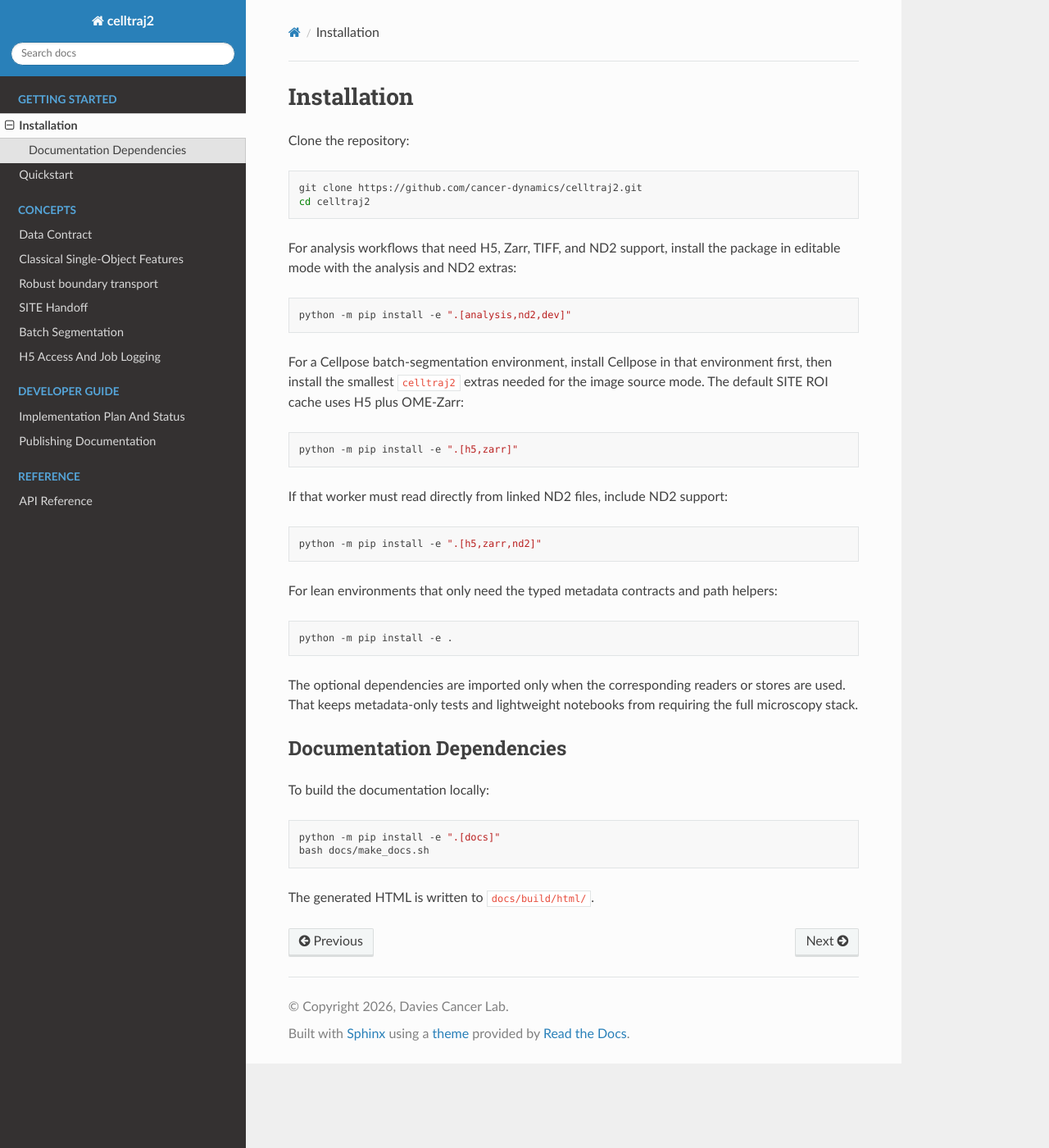
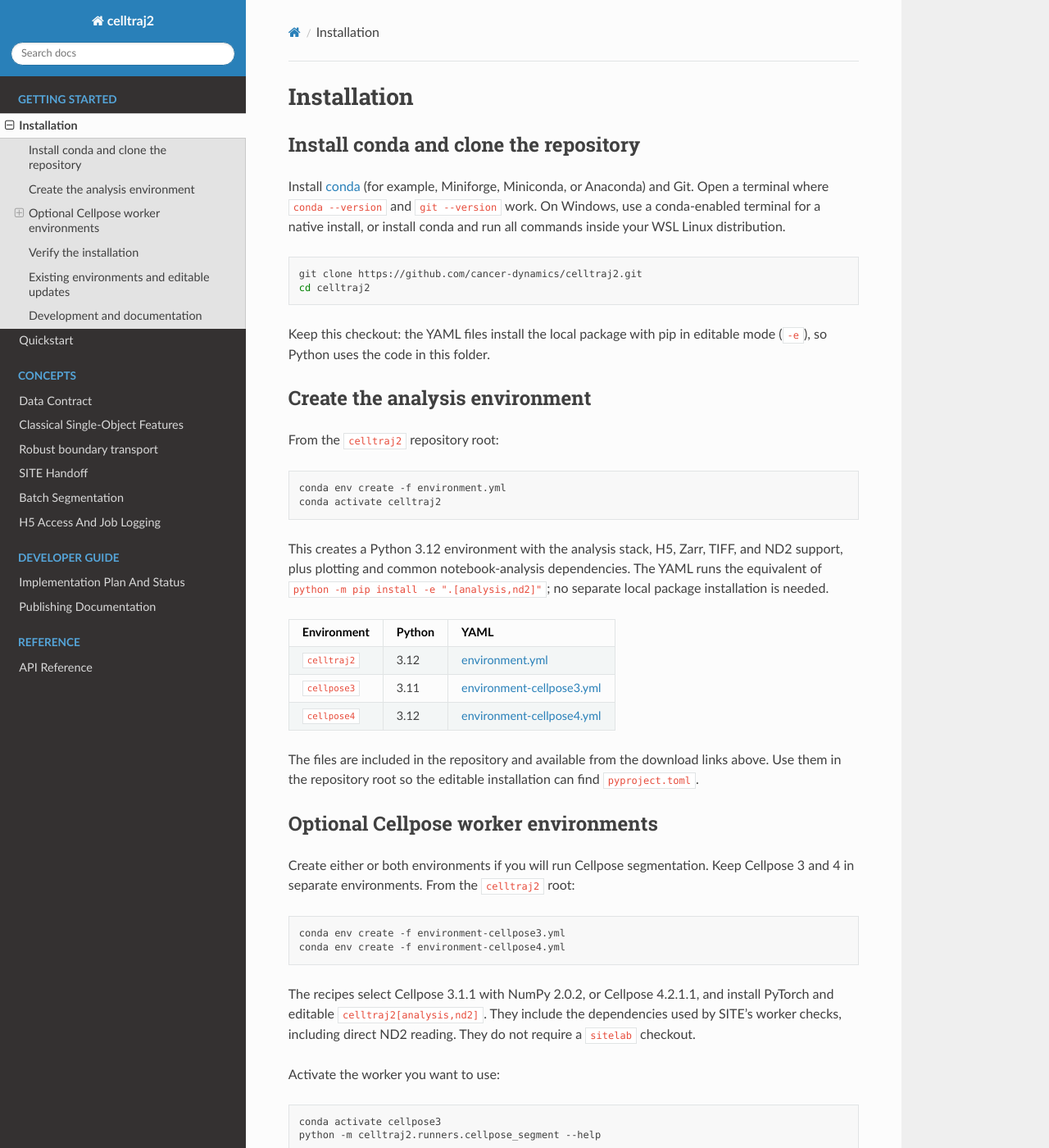
Before and after one commit to cancer-dynamics/celltraj2, a Sphinx documentation site: the page built from docs/source/getting_started/installation.md, in a window 1280 px wide and 1400 px high. Shown: the whole window at 82% size. Built offline with Sphinx 7.4.7 and the Read the Docs theme 3.1.0, drawn with Linux system fonts in a browser that asks for light colours; some of the changed text lies outside the part shown.

Commit message:
Document portable conda environments and editable installation

````diff
--- a/docs/source/conf.py
+++ b/docs/source/conf.py
@@ -40,7 +40,8 @@ exclude_patterns = ["_build", "Thumbs.db", ".DS_Store"]
 html_theme = "sphinx_rtd_theme"
 html_title = "celltraj2 documentation"
 html_baseurl = "https://cancerdynamics.org/docs/celltraj2/"
-html_extra_path = ["_extra"]
+# Publish the canonical repository recipes as downloadable files.
+html_extra_path = ["_extra", "../../environment.yml", "../../environment-cellpose3.yml", "../../environment-cellpose4.yml"]
 html_copy_source = False
 
 autosummary_generate = True
--- a/docs/source/getting_started/installation.md
+++ b/docs/source/getting_started/installation.md
@@ -1,51 +1,160 @@
 # Installation
 
-Clone the repository:
+## Install conda and clone the repository
+
+Install [conda](https://docs.conda.io/projects/conda/en/stable/user-guide/install/index.html)
+(for example, Miniforge, Miniconda, or Anaconda) and Git. Open a terminal where
+`conda --version` and `git --version` work. On Windows, use a conda-enabled
+terminal for a native install, or install conda and run all commands inside
+your WSL Linux distribution.
 
 ```bash
 git clone https://github.com/cancer-dynamics/celltraj2.git
 cd celltraj2
 ```
 
-For analysis workflows that need H5, Zarr, TIFF, and ND2 support, install the
-package in editable mode with the analysis and ND2 extras:
+Keep this checkout: the YAML files install the local package with pip in
+editable mode (`-e`), so Python uses the code in this folder.
+
+## Create the analysis environment
+
+From the `celltraj2` repository root:
+
+```bash
+conda env create -f environment.yml
+conda activate celltraj2
+```
+
+This creates a Python 3.12 environment with the analysis stack, H5, Zarr, TIFF,
+and ND2 support, plus plotting and common notebook-analysis dependencies. The
+YAML runs the equivalent of `python -m pip install -e ".[analysis,nd2]"`;
+no separate local package installation is needed.
+
+| Environment | Python | YAML |
+| --- | --- | --- |
+| `celltraj2` | 3.12 | [environment.yml](https://cancerdynamics.org/docs/celltraj2/environment.yml) |
+| `cellpose3` | 3.11 | [environment-cellpose3.yml](https://cancerdynamics.org/docs/celltraj2/environment-cellpose3.yml) |
+| `cellpose4` | 3.12 | [environment-cellpose4.yml](https://cancerdynamics.org/docs/celltraj2/environment-cellpose4.yml) |
+
+The files are included in the repository and available from the download links
+above. Use them in the repository root so the editable installation can find
+`pyproject.toml`.
+
+## Optional Cellpose worker environments
+
+Create either or both environments if you will run Cellpose segmentation.
+Keep Cellpose 3 and 4 in separate environments. From the `celltraj2` root:
+
+```bash
+conda env create -f environment-cellpose3.yml
+conda env create -f environment-cellpose4.yml
+```
+
+The recipes select Cellpose 3.1.1 with NumPy 2.0.2, or Cellpose 4.2.1.1, and
+install PyTorch and editable `celltraj2[analysis,nd2]`. They include the
+dependencies used by SITE's worker checks, including direct ND2 reading.
+They do not require a `sitelab` checkout.
+
+Activate the worker you want to use:
+
+```bash
+conda activate cellpose3
+python -m celltraj2.runners.cellpose_segment --help
+```
+
+Use `conda activate cellpose4` for Cellpose 4. These are headless worker
+environments; the standalone Cellpose GUI is optional. To add it, install
+`"cellpose[gui]==3.1.1"` or `"cellpose[gui]==4.2.1.1"` with `python -m pip install`
+in the matching environment.
+
+### GPU setup and model downloads
+
+Start with the YAML. Conda and pip resolve packages for the installation
+platform; the recipes contain no workstation paths, CUDA build pins, or GPU
+driver settings. The analysis environment does not require PyTorch or CUDA.
+
+Check the selected Cellpose environment:
+
+```bash
+python -c "import torch; print('torch:', torch.__version__); print('CUDA:', torch.cuda.is_available())"
+```
+
+If CUDA is unavailable on an NVIDIA machine, check the host driver and follow
+the [PyTorch installation instructions](https://pytorch.org/get-started/locally/)
+for the appropriate build in that environment. Package installation alone does
+not install a host GPU driver. SITE's current Cellpose Resources tests require
+CUDA; CPU or Apple MPS support in standalone Cellpose does not satisfy those
+tests.
+
+Pretrained Cellpose models may be downloaded on first use. See the
+[Cellpose model-directory instructions](https://cellpose.readthedocs.io/en/latest/installation.html#built-in-model-directory)
+for cache locations and custom model paths.
+
+## Verify the installation
+
+In each environment you create:
+
+```bash
+python -m pip check
+python -c "import celltraj2, numpy, h5py, zarr, nd2, xarray, skimage; print('celltraj2 imports OK')"
+```
+
+For SITE integration, select these environments in the Command Center's
+Resources tab and press **Test** for the corresponding backend. The test checks
+worker imports and a small H5 roundtrip; Cellpose tests also check the major
+version and GPU. See the
+[SITE installation guide](https://cancerdynamics.org/docs/sitelab/getting_started/installation.html)
+for the GUI and foundation-feature environments.
+
+## Existing environments and editable updates
+
+To install into an existing analysis or Cellpose environment, or refresh local
+dependencies after pulling repository changes, activate that environment,
+change to the `celltraj2` root, and run:
+
+```bash
+python -m pip install -e ".[analysis,nd2]"
+```
+
+Editable installs pick up source edits automatically. Rerun the install when
+dependencies or package metadata change. If the YAML itself changes, update the
+matching environment from the repo root, for example:
+
+```bash
+conda env update -f environment.yml
+```
+
+Use the corresponding Cellpose YAML for a worker environment. Do not run
+`conda env create` again for an environment that already exists.
+
+For lean environments, install only the pieces you need:
+
+```bash
+# H5 and Zarr segmentation I/O only:
+python -m pip install -e ".[h5,zarr]"
+# Also read directly from linked ND2 files:
+python -m pip install -e ".[h5,zarr,nd2]"
+# Typed metadata contracts and path helpers only:
+python -m pip install -e .
+```
+
+Optional dependencies are imported when the corresponding readers or stores are
+used. The lean installs do not provide the full SITE backend dependency set.
+
+## Development and documentation
+
+From the activated environment and repository root:
 
 ```bash
 python -m pip install -e ".[analysis,nd2,dev]"
+python -m pytest
 ```
-
-For a Cellpose batch-segmentation environment, install Cellpose in that
-environment first, then install the smallest `celltraj2` extras needed for the
-image source mode. The default SITE ROI cache uses H5 plus OME-Zarr:
-
-```bash
-python -m pip install -e ".[h5,zarr]"
-```
-
-If that worker must read directly from linked ND2 files, include ND2 support:
-
-```bash
-python -m pip install -e ".[h5,zarr,nd2]"
-```
-
-For lean environments that only need the typed metadata contracts and path
-helpers:
-
-```bash
-python -m pip install -e .
-```
-
-The optional dependencies are imported only when the corresponding readers or
-stores are used. That keeps metadata-only tests and lightweight notebooks from
-requiring the full microscopy stack.
-
-## Documentation Dependencies
 
 To build the documentation locally:
 
 ```bash
 python -m pip install -e ".[docs]"
-bash docs/make_docs.sh
+python -m sphinx -b html docs/source docs/build/html
 ```
 
 The generated HTML is written to `docs/build/html/`.
````
Also changed, not shown: README.md (+34 -14 lines), environment-cellpose3.yml (added, +13 -0 lines), environment-cellpose4.yml (added, +12 -0 lines), environment.yml (added, +22 -0 lines).
